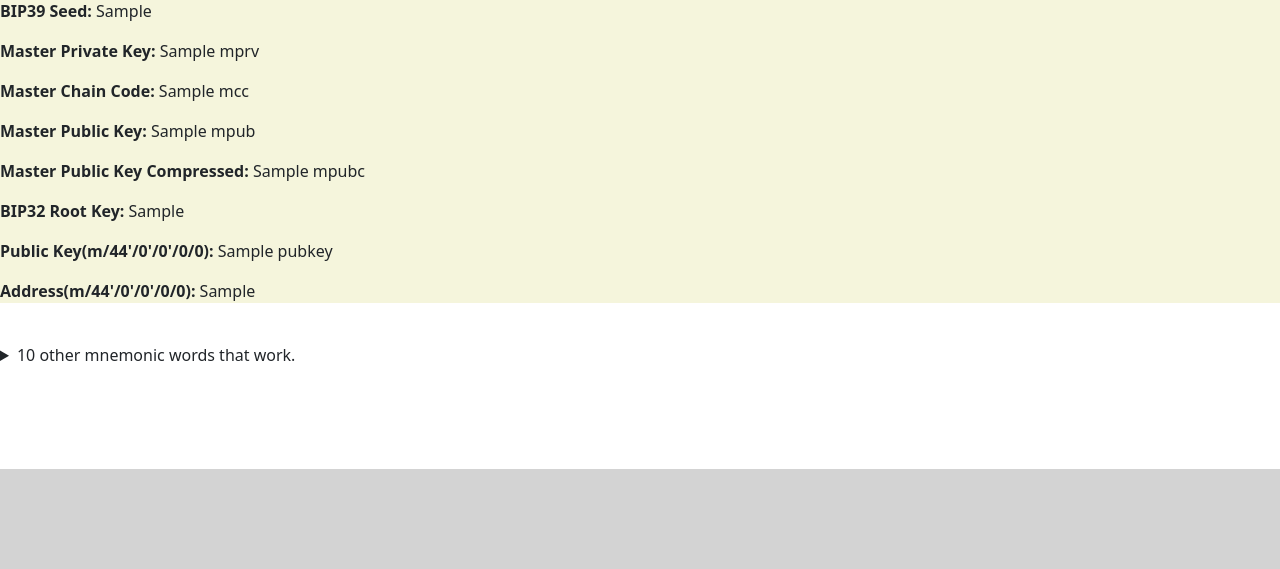
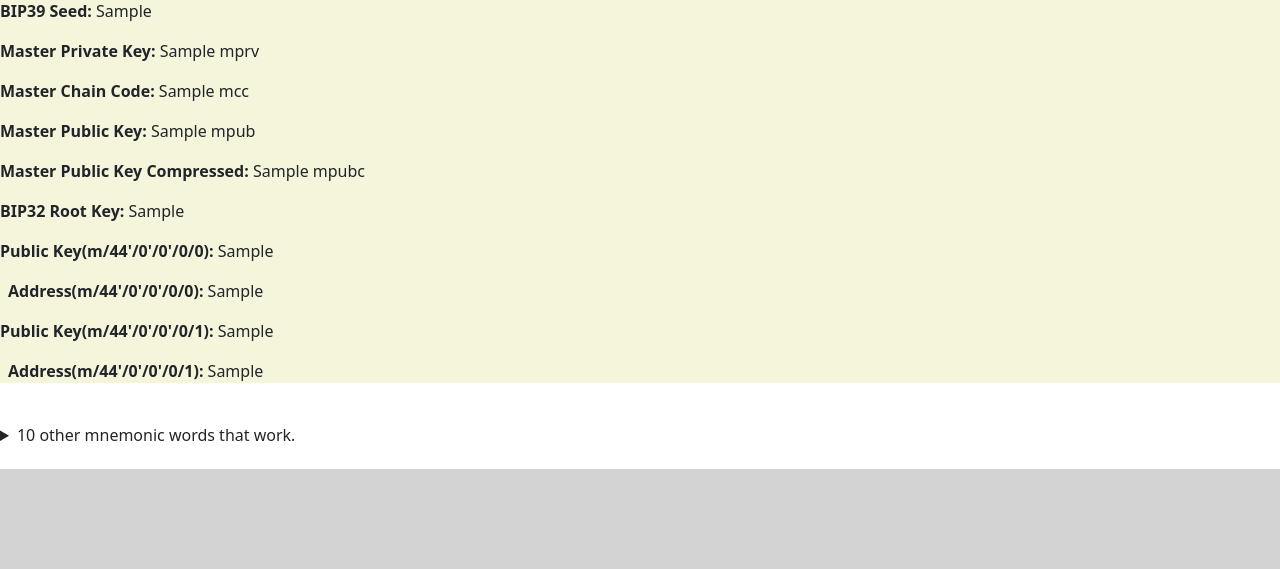
Before and after one commit to jesseaam/bitcoin-jesse, a Flask app: template application/templates/mnemonic_repeat.html in a window 1280 px wide. Shown: the part 231-800 px from the top of the page. Run offline with Flask 2, Linux system fonts and the light colour scheme; the template is opened without the code that fills it: most values are stand-ins (such as "Sample title", 1, 10 or a date in 2020).

Commit message:
generate another pubkey and address

```diff
--- a/application/templates/mnemonic_repeat.html
+++ b/application/templates/mnemonic_repeat.html
@@ -23,8 +23,10 @@
             <p><b>Master Public Key: </b>{{mpub}}</p>
             <p><b>Master Public Key Compressed: </b>{{mpubc}}</p>
             <p><b>BIP32 Root Key: </b>{{bip32root}}</p>
-            <p><b>Public Key(m/44'/0'/0'/0/0): </b>{{pubkey}}</p>
-            <p><b>Address(m/44'/0'/0'/0/0): </b>{{addr0}}</p>
+            <p><b>Public Key(m/44'/0'/0'/0/0): </b>{{pubkey0}}</p>
+            <p style="text-indent:8px"><b>Address(m/44'/0'/0'/0/0): </b>{{addr0}}</p>
+            <p><b>Public Key(m/44'/0'/0'/0/1): </b>{{pubkey1}}</p>
+            <p style="text-indent:8px"><b>Address(m/44'/0'/0'/0/1): </b>{{addr1}}</p>
         </div>
 
 
```
